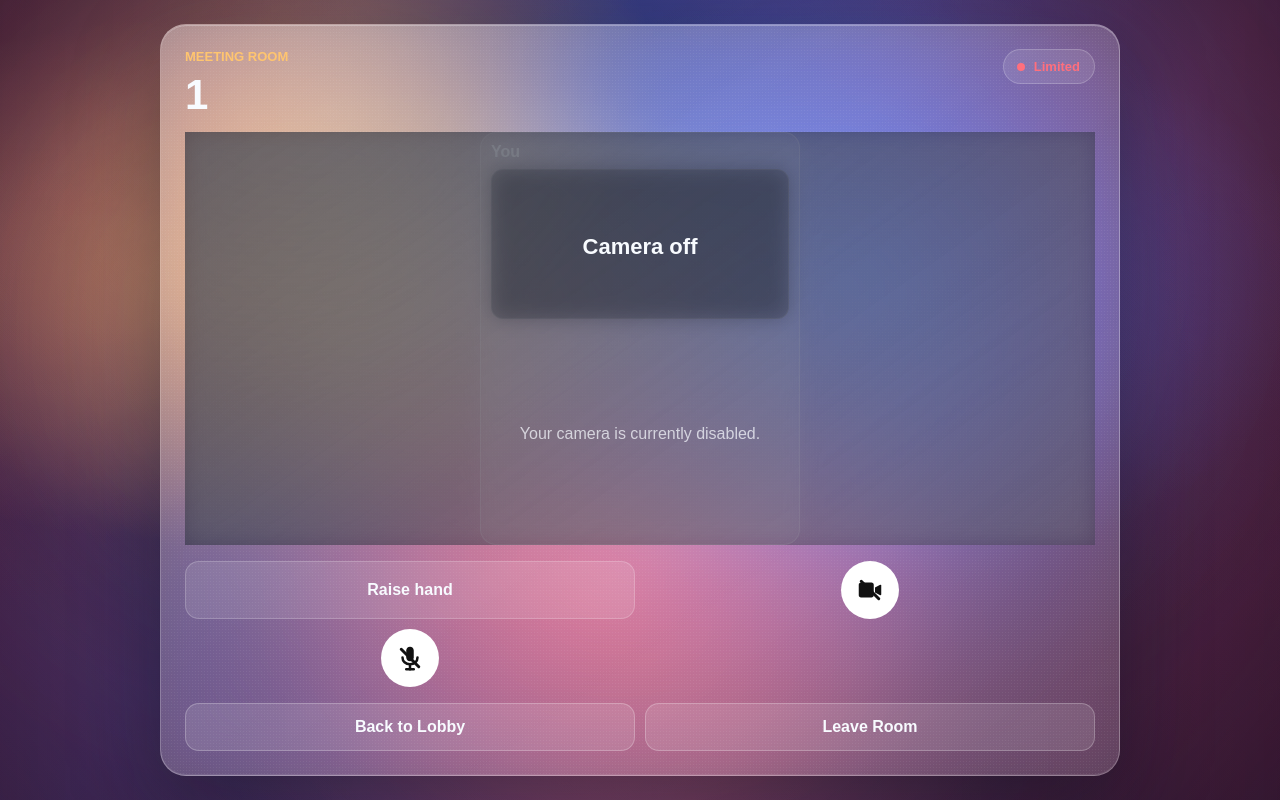
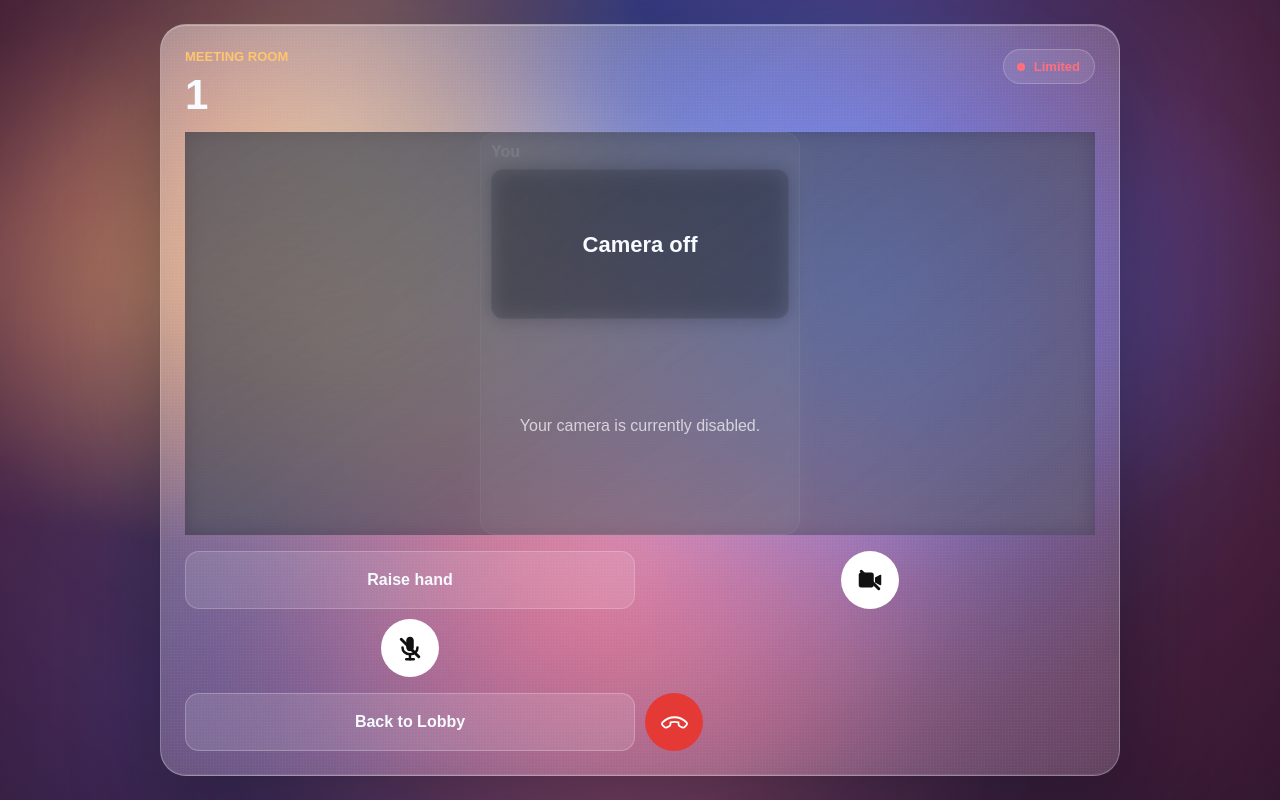
Before and after one commit to ABHINAVAN-labs/Meeting-App, a Next.js app: page /1/room in a window 1280 px wide. Built offline with nearby package versions, Linux system fonts and the light colour scheme.

Commit message:
update leave meeting button icon

```diff
--- a/app/[meetingCode]/room/page.tsx
+++ b/app/[meetingCode]/room/page.tsx
@@ -868,6 +868,14 @@ export default function MeetingRoomPage() {
         </div>
 
         <div className="room-grid" aria-label="Participants grid">
+          {selfRole === "teacher" && studentRemotes.length === 0 ? (
+            <div className="waiting-room-indicator" title="Waiting Room: No other participants yet" aria-label="Waiting Room: No other participants yet">
+              <svg aria-hidden="true" viewBox="0 0 24 24">
+                <path d="M12 2a5 5 0 0 1 5 5v2h1.5A2.5 2.5 0 0 1 21 11.5v8a2.5 2.5 0 0 1-2.5 2.5h-13A2.5 2.5 0 0 1 3 19.5v-8A2.5 2.5 0 0 1 5.5 9H7V7a5 5 0 0 1 5-5Zm0 2.2A2.8 2.8 0 0 0 9.2 7v2h5.6V7A2.8 2.8 0 0 0 12 4.2Z" />
+              </svg>
+            </div>
+          ) : null}
+
           {selfRole === "teacher" ? (
             <article className="participant-card self-tile teacher-tile">
               <p>You</p>
@@ -927,11 +935,6 @@ export default function MeetingRoomPage() {
                   </div>
                 </article>
               ))
-            ) : selfRole === "teacher" ? (
-              <article className="participant-card student-tile">
-                <p>Waiting Room</p>
-                <div className="participant-placeholder">No other participants yet</div>
-              </article>
             ) : null}
           </div>
         </div>
@@ -979,14 +982,27 @@ export default function MeetingRoomPage() {
             Back to Lobby
           </Link>
           <button
-            className="ghost-action"
+            aria-label="Leave meeting"
+            className="room-icon-button leave-icon-button"
+            title="Leave meeting"
             type="button"
             onClick={async () => {
               await leaveMeeting();
               router.push("/landing");
             }}
           >
-            Leave Room
+            <span className="leave-icon-inner" aria-hidden="true">
+              <svg viewBox="0 0 24 24">
+                <path
+                  d="M2.10863 14.1079L3.76461 15.7639C4.02858 16.0413 4.38552 16.2119 4.76752 16.2431C5.84479 16.3311 7.91395 15.0073 8.44327 14.1917C8.8559 13.5559 8.69631 12.6629 8.69702 11.9465C10.8675 11.3476 13.1582 11.3453 15.3275 11.9399C15.3268 12.6563 15.1654 13.5497 15.5768 14.1847C16.1037 14.9979 18.1615 16.3114 19.2367 16.2294C19.6149 16.2006 19.97 16.0352 20.2357 15.7642L21.895 14.1049C22.5266 13.4721 22.4856 12.3791 21.7923 11.8009C16.3175 6.31749 7.7222 6.27776 2.21038 11.7982C1.51362 12.3797 1.47304 13.4775 2.10863 14.1079Z"
+                  fill="none"
+                  stroke="currentColor"
+                  strokeLinecap="round"
+                  strokeLinejoin="round"
+                  strokeWidth="1.5"
+                />
+              </svg>
+            </span>
           </button>
         </div>
 
--- a/app/globals.css
+++ b/app/globals.css
@@ -1459,9 +1459,30 @@ h1 {
 
 .room-grid {
   display: grid;
+  position: relative;
   justify-items: center;
   gap: 14px;
   min-height: 0;
+}
+
+.waiting-room-indicator {
+  position: absolute;
+  top: 4px;
+  right: 6px;
+  width: 34px;
+  height: 34px;
+  display: grid;
+  place-items: center;
+  border-radius: 999px;
+  border: 1px solid rgba(255, 255, 255, 0.24);
+  background: rgba(7, 11, 23, 0.52);
+  color: #f5df8c;
+}
+
+.waiting-room-indicator svg {
+  width: 17px;
+  height: 17px;
+  fill: currentColor;
 }
 
 .participant-card {
@@ -1634,6 +1655,40 @@ h1 {
   background: rgba(255, 255, 255, 0.12);
 }
 
+.room-actions button.room-icon-button.leave-icon-button {
+  display: flex;
+  align-items: center;
+  justify-content: center;
+  width: 58px;
+  min-height: 58px;
+  padding: 0;
+  border: 0;
+  border-radius: 50%;
+  overflow: hidden;
+  color: #ffffff;
+  background: #e53935;
+}
+
+.room-actions button.room-icon-button.leave-icon-button:hover {
+  transform: translateY(-2px);
+  background: #d32f2f;
+}
+
+.room-actions .leave-icon-button .leave-icon-inner {
+  display: flex;
+  align-items: center;
+  justify-content: center;
+  width: 50%;
+  height: 50%;
+}
+
+.room-actions .leave-icon-button svg {
+  display: block;
+  width: 100%;
+  height: 100%;
+  fill: currentColor;
+}
+
 .landing-shell .form-actions.form-actions-teacher {
   grid-template-columns: repeat(2, minmax(0, 1fr));
 }
```
